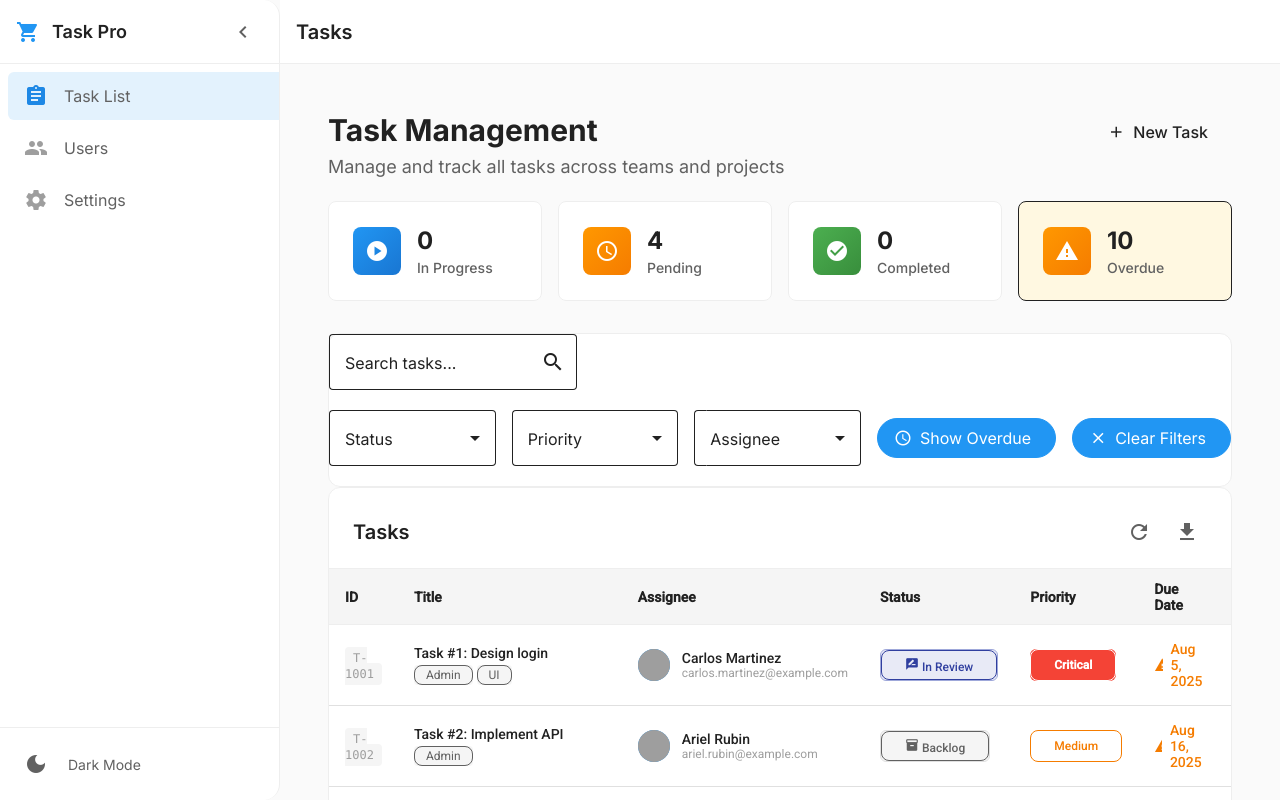
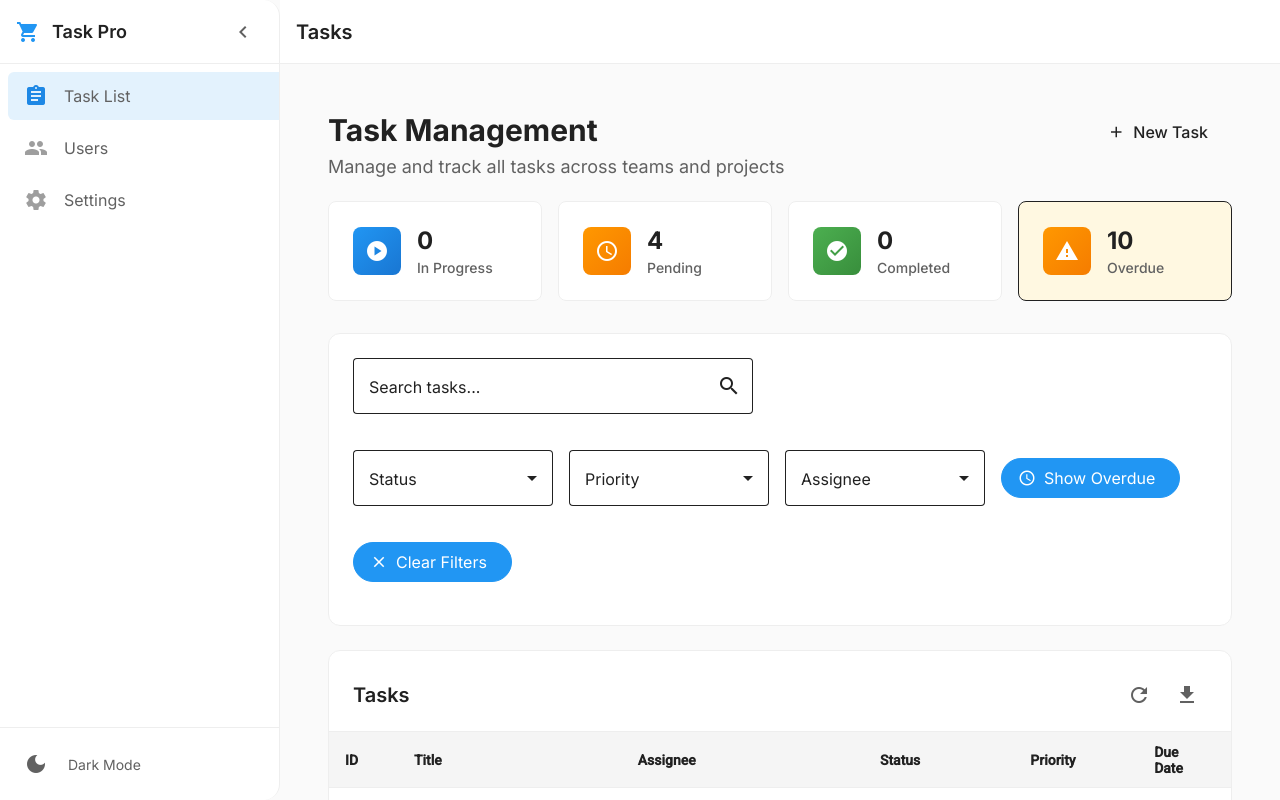
Before and after one commit to guilhermelucasfreitas/purchase-request-dashboard, an Angular app: page /tasks in a window 1280 px wide. Built offline with nearby package versions, Linux system fonts and the light colour scheme; grey boxes are pictures that could not be loaded.

Commit message:
fix - fixing filter cards

```diff
--- a/src/app/components/filter/filter.scss
+++ b/src/app/components/filter/filter.scss
@@ -1,10 +1,24 @@
 .filters-card {
+  margin-bottom: var(--spacing-6);
+  border: 1px solid var(--border-primary);
+
   .filters-content {
+    padding: var(--spacing-6);
+
+    .search-section {
+      margin-bottom: var(--spacing-4);
+
+      .search-field {
+        width: 100%;
+        max-width: 400px;
+      }
+    }
+
     .filter-section {
       display: flex;
       flex-wrap: wrap;
       gap: var(--spacing-4);
-      align-items: center; // Mantém como está
+      align-items: center;
 
       .filter-field {
         min-width: 160px;
@@ -15,10 +29,9 @@
       .filter-toggles {
         display: flex;
         gap: var(--spacing-2);
-        margin-bottom: 1.2rem; // ← ADICIONE APENAS ESTA LINHA
+        margin-bottom: 1.2rem;
 
         .overdue-toggle {
-          // Mantém todos os estilos existentes sem alteração
           &:not([color='warn']) {
             background-color: var(--color-primary-500);
             color: white;
@@ -53,7 +66,7 @@
       }
 
       .clear-filters-btn {
-        margin-bottom: 1.2rem; // ← ADICIONE APENAS ESTA LINHA
+        margin-bottom: 1.2rem;
         background-color: var(--color-primary-500);
         color: white;
         border-color: var(--color-primary-500);
@@ -70,7 +83,7 @@
     }
   }
 }
-// Panel do select dropdown
+
 ::ng-deep .mat-mdc-select-panel {
   background-color: var(--surface-primary) !important;
   border: 1px solid var(--border-primary) !important;
@@ -102,14 +115,13 @@
       }
     }
 
-    // Checkbox styling nos selects múltiplos
+
     .mat-pseudo-checkbox {
       margin-right: 12px !important;
     }
   }
 }
 
-// Mat-option styling (for autocomplete dropdowns)
 ::ng-deep .mat-mdc-option {
   background-color: transparent !important;
 
@@ -132,7 +144,6 @@
   }
 }
 
-// Autocomplete panel styling
 ::ng-deep .mat-mdc-autocomplete-panel {
   background-color: white !important;
   border: 1px solid var(--border-primary, #e0e0e0) !important;
@@ -145,7 +156,7 @@
   }
 }
 
-// Responsive design
+
 @media (max-width: 768px) {
   .filters-card {
     .filters-content {
```
